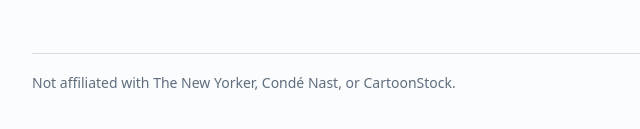
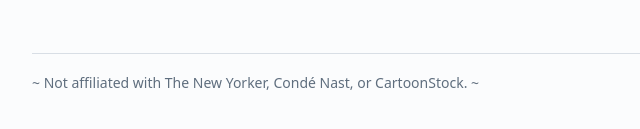
Before and after one commit to tonymnyphot/tonymnyphot.github.io, a plain HTML site: page caption-vote-logger/index.html in a window 1280 px wide. Shown: the part 3674-3803 px from the top of the page, 244-884 px from the left. Drawn offline with Linux system fonts and the light colour scheme.

Commit message:
trying to kick off successful rebuild of website

```diff
--- a/caption-vote-logger/index.html
+++ b/caption-vote-logger/index.html
@@ -193,7 +193,7 @@
   <h2 id="help">Questions or feedback</h2>
   <p>Have a question, found a problem, or have an idea for an improvement? Email <a href="mailto:gregsthings@proton.me?subject=Caption%20Vote%20Logger">gregsthings@proton.me</a>. If something isn&rsquo;t working, it helps to mention which contest you were voting in and which browser you were using.</p>
 
-  <footer>Not affiliated with The New Yorker, Cond&eacute; Nast, or CartoonStock.</footer>
+  <footer>~ Not affiliated with The New Yorker, Cond&eacute; Nast, or CartoonStock. ~</footer>
 </main>
 </body>
 </html>
```
